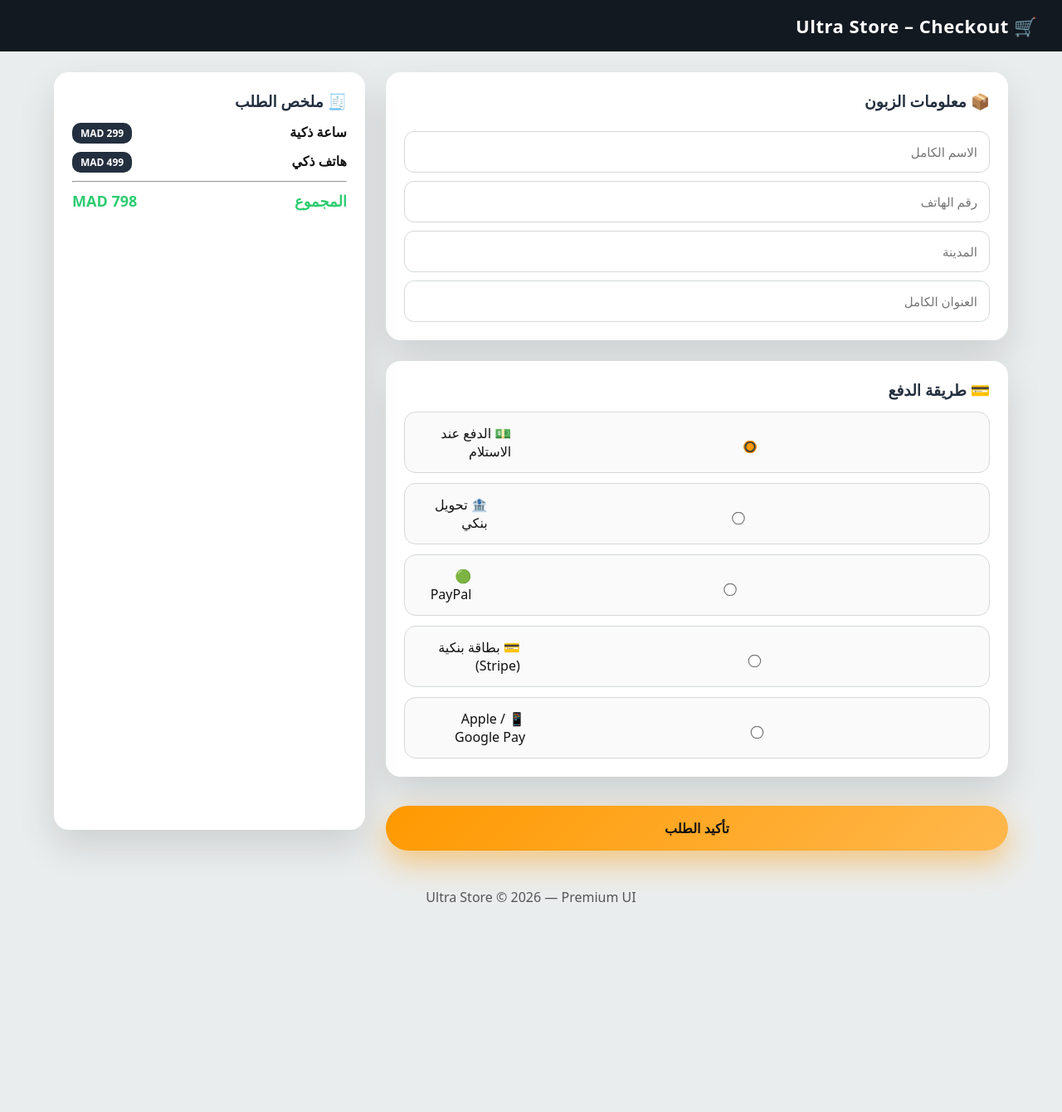
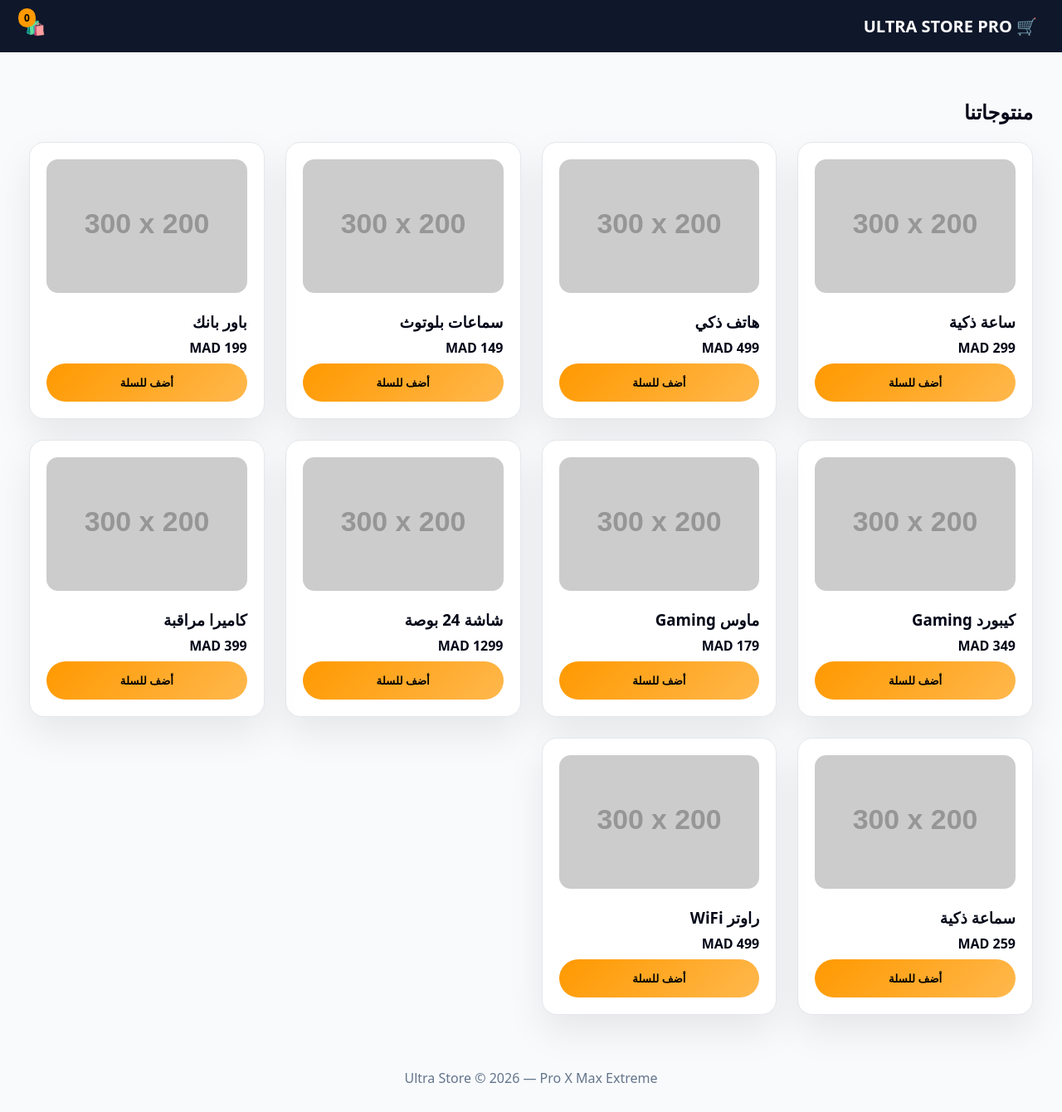
Before and after one commit to rihaniyoussef100-pixel/my-landing-page-, a plain HTML site: page index.html in a window 1280 px wide. Shown: the whole page at 83% size. Before the commit the page ends 1112 px from the top, so only its background shows below. Drawn offline with Linux system fonts and the light colour scheme; placeholder pictures from the web are drawn by us.

Commit message:
new website script

```diff
--- a/index.html
+++ b/index.html
@@ -3,19 +3,17 @@
 <head>
 <meta charset="UTF-8">
 <meta name="viewport" content="width=device-width, initial-scale=1.0">
-<title>الريحاني مول الحانوت | برعني</title>
+<title>Ultra Store Pro X</title>
 
 <style>
 :root{
   --primary:#ff9900;
-  --primary-dark:#e88b00;
-  --navy:#131921;
-  --navy-2:#232f3e;
-  --bg:#eaeded;
+  --dark:#0f172a;
+  --bg:#f8fafc;
   --card:#ffffff;
-  --border:#d5d9d9;
-  --success:#2ecc71;
-  --shadow:0 20px 45px rgba(0,0,0,.12);
+  --border:#e5e7eb;
+  --success:#16a34a;
+  --shadow:0 20px 45px rgba(0,0,0,.08);
 }
 
 *{box-sizing:border-box;font-family:system-ui}
@@ -23,258 +21,218 @@
 body{
   margin:0;
   background:var(--bg);
-  color:#111;
+  color:#020617;
 }
 
-/* ===== HEADER ===== */
+/* HEADER */
 header{
-  background:var(--navy);
+  background:var(--dark);
   color:#fff;
-  padding:16px 30px;
-  font-size:22px;
-  font-weight:800;
-  letter-spacing:.5px;
+  padding:18px 30px;
+  display:flex;
+  justify-content:space-between;
+  align-items:center;
+  font-size:20px;
+  font-weight:900;
 }
 
-/* ===== CONTAINER ===== */
+.cart-icon{
+  position:relative;
+  cursor:pointer;
+}
+
+.counter{
+  position:absolute;
+  top:-8px;
+  left:-8px;
+  background:var(--primary);
+  color:#000;
+  font-size:12px;
+  padding:3px 7px;
+  border-radius:999px;
+  font-weight:900;
+}
+
+/* LAYOUT */
 .container{
-  max-width:1200px;
+  max-width:1300px;
   margin:auto;
+  padding:35px;
+}
+
+.grid{
+  display:grid;
+  grid-template-columns:repeat(auto-fit,minmax(260px,1fr));
+  gap:25px;
+}
+
+/* PRODUCT CARD */
+.card{
+  background:var(--card);
+  border:1px solid var(--border);
+  border-radius:18px;
+  padding:20px;
+  box-shadow:var(--shadow);
+  transition:.25s;
+}
+
+.card:hover{
+  transform:translateY(-6px);
+}
+
+.card img{
+  width:100%;
+  border-radius:14px;
+  margin-bottom:12px;
+}
+
+.card h3{margin:5px 0}
+.price{font-weight:900;margin:8px 0}
+
+.card button{
+  width:100%;
+  padding:14px;
+  border:none;
+  border-radius:999px;
+  font-weight:900;
+  cursor:pointer;
+  background:linear-gradient(135deg,var(--primary),#ffb84d);
+}
+
+/* MODAL */
+.modal{
+  position:fixed;
+  inset:0;
+  background:rgba(0,0,0,.5);
+  display:none;
+  align-items:center;
+  justify-content:center;
+}
+
+.modal-content{
+  background:#fff;
+  width:90%;
+  max-width:420px;
+  border-radius:20px;
   padding:25px;
 }
 
-/* ===== GRID ===== */
-.grid{
-  display:grid;
-  grid-template-columns:2fr 1fr;
-  gap:25px;
+.modal h3{margin-bottom:15px}
+.item{display:flex;justify-content:space-between;margin:8px 0}
+.total{font-weight:900;color:var(--success);margin-top:15px}
+
+.close{
+  margin-top:15px;
+  width:100%;
+  padding:12px;
+  border:none;
+  border-radius:999px;
+  cursor:pointer;
 }
 
-/* ===== CARD ===== */
-.card{
-  background:var(--card);
-  border-radius:18px;
-  padding:22px;
-  box-shadow:var(--shadow);
-  margin-bottom:25px;
-}
-
-/* ===== TITLES ===== */
-h2,h3{
-  margin:0 0 14px;
-  color:var(--navy-2);
-}
-
-/* ===== INPUTS ===== */
-input{
-  width:100%;
-  padding:14px;
-  margin-top:10px;
-  border-radius:12px;
-  border:1px solid var(--border);
-  font-size:15px;
-}
-
-input:focus{
-  outline:none;
-  border-color:var(--primary);
-  box-shadow:0 0 0 3px rgba(255,153,0,.25);
-}
-
-/* ===== PAYMENT OPTIONS ===== */
-.payment-option{
-  display:flex;
-  align-items:center;
-  gap:14px;
-  padding:14px 16px;
-  border-radius:14px;
-  border:1px solid var(--border);
-  margin-top:12px;
-  cursor:pointer;
-  transition:.25s;
-  background:#fafafa;
-}
-
-.payment-option:hover{
-  transform:translateY(-3px);
-  box-shadow:0 12px 28px rgba(0,0,0,.1);
-}
-
-.payment-option input{
-  accent-color:var(--primary);
-  transform:scale(1.2);
-}
-
-/* ===== ULTRA BUTTON ===== */
-.ultra-btn{
-  width:100%;
-  padding:16px;
-  margin-top:10px;
-  border:none;
-  border-radius:999px;
-  font-size:16px;
-  font-weight:800;
-  cursor:pointer;
-  background:linear-gradient(135deg,var(--primary),#ffb84d);
-  color:#111;
-  box-shadow:0 15px 35px rgba(255,153,0,.45);
-  transition:.25s;
-  position:relative;
-  overflow:hidden;
-}
-
-.ultra-btn:hover{
-  transform:translateY(-2px);
-  box-shadow:0 20px 45px rgba(255,153,0,.6);
-}
-
-.ultra-btn:active{
-  transform:scale(.98);
-}
-
-/* ===== SUMMARY ===== */
-.summary-item{
-  display:flex;
-  justify-content:space-between;
-  margin:10px 0;
-  font-weight:600;
-}
-
-.total{
-  font-size:18px;
-  color:var(--success);
-  font-weight:900;
-}
-
-/* ===== BADGE ===== */
-.badge{
-  background:var(--navy-2);
-  color:#fff;
-  padding:4px 10px;
-  border-radius:10px;
-  font-size:12px;
-}
-
-/* ===== FOOTER ===== */
+/* FOOTER */
 footer{
   text-align:center;
-  padding:20px;
-  color:#555;
+  padding:30px;
+  color:#64748b;
 }
 </style>
 </head>
 
 <body>
 
-<header>🛒 Ultra Store – Checkout</header>
+<header>
+  🛒 ULTRA STORE PRO
+  <div class="cart-icon" onclick="openCart()">
+    🛍️
+    <div class="counter" id="counter">0</div>
+  </div>
+</header>
 
 <div class="container">
 
+<h2>منتوجاتنا</h2>
+
 <div class="grid">
 
-<!-- LEFT -->
-<div>
+<!-- PRODUCTS -->
+<script>
+const products=[
+  {name:"ساعة ذكية",price:299},
+  {name:"هاتف ذكي",price:499},
+  {name:"سماعات بلوتوث",price:149},
+  {name:"باور بانك",price:199},
+  {name:"كيبورد Gaming",price:349},
+  {name:"ماوس Gaming",price:179},
+  {name:"شاشة 24 بوصة",price:1299},
+  {name:"كاميرا مراقبة",price:399},
+  {name:"سماعة ذكية",price:259},
+  {name:"راوتر WiFi",price:499}
+];
 
-<div class="card">
-<h3>📦 معلومات الزبون</h3>
-<input id="name" placeholder="الاسم الكامل">
-<input id="phone" placeholder="رقم الهاتف">
-<input id="city" placeholder="المدينة">
-<input id="address" placeholder="العنوان الكامل">
-</div>
-
-<div class="card">
-<h3>💳 طريقة الدفع</h3>
-
-<label class="payment-option">
-<input type="radio" name="pay" value="الدفع عند الاستلام" checked>
-💵 الدفع عند الاستلام
-</label>
-
-<label class="payment-option">
-<input type="radio" name="pay" value="تحويل بنكي">
-🏦 تحويل بنكي
-</label>
-
-<label class="payment-option">
-<input type="radio" name="pay" value="PayPal">
-🟢 PayPal
-</label>
-
-<label class="payment-option">
-<input type="radio" name="pay" value="Stripe">
-💳 بطاقة بنكية (Stripe)
-</label>
-
-<label class="payment-option">
-<input type="radio" name="pay" value="Apple / Google Pay">
-📱 Apple / Google Pay
-</label>
-
-</div>
-
-<button class="ultra-btn" onclick="confirmOrder()">تأكيد الطلب</button>
-
-</div>
-
-<!-- RIGHT -->
-<div class="card">
-<h3>🧾 ملخص الطلب</h3>
-
-<div class="summary-item">
-<span>ساعة ذكية</span>
-<span class="badge">299 MAD</span>
-</div>
-
-<div class="summary-item">
-<span>هاتف ذكي</span>
-<span class="badge">499 MAD</span>
-</div>
-
-<hr>
-
-<div class="summary-item total">
-<span>المجموع</span>
-<span>798 MAD</span>
-</div>
-
-</div>
+products.forEach((p,i)=>{
+  document.write(`
+  <div class="card">
+    <img src="https://via.placeholder.com/300x200">
+    <h3>${p.name}</h3>
+    <div class="price">${p.price} MAD</div>
+    <button onclick="addToCart(${i})">أضف للسلة</button>
+  </div>
+  `);
+});
+</script>
 
 </div>
 </div>
 
 <footer>
-Ultra Store © 2026 — Premium UI
+Ultra Store © 2026 — Pro X Max Extreme
 </footer>
 
+<!-- CART MODAL -->
+<div class="modal" id="cart">
+  <div class="modal-content">
+    <h3>🧾 سلة الشراء</h3>
+    <div id="cartItems"></div>
+    <div class="total" id="total"></div>
+    <button class="close" onclick="sendWhatsApp()">تأكيد عبر واتساب</button>
+    <button class="close" onclick="closeCart()">إغلاق</button>
+  </div>
+</div>
+
 <script>
-const WHATSAPP_NUMBER = "212675356099";
+const WHATSAPP_NUMBER="212600000000";
+let cart=[];
 
-function confirmOrder(){
-  let name = document.getElementById("name").value;
-  let phone = document.getElementById("phone").value;
-  let city = document.getElementById("city").value;
-  let address = document.getElementById("address").value;
-  let payment = document.querySelector('input[name="pay"]:checked').value;
+function addToCart(i){
+  cart.push(products[i]);
+  document.getElementById("counter").innerText=cart.length;
+}
 
-  if(!name || !phone || !city || !address){
-    alert("عافاك عمر جميع المعلومات");
-    return;
-  }
+function openCart(){
+  document.getElementById("cart").style.display="flex";
+  let html="",sum=0;
+  cart.forEach(p=>{
+    html+=`<div class="item"><span>${p.name}</span><span>${p.price} MAD</span></div>`;
+    sum+=p.price;
+  });
+  document.getElementById("cartItems").innerHTML=html||"السلة فارغة";
+  document.getElementById("total").innerText="المجموع: "+sum+" MAD";
+}
 
-  let msg = `🛒 طلب جديد%0A
-👤 الاسم: ${name}%0A
-📞 الهاتف: ${phone}%0A
-🏙️ المدينة: ${city}%0A
-📍 العنوان: ${address}%0A
-💳 طريقة الدفع: ${payment}%0A
------------------%0A
-📦 المنتجات:%0A
-1- ساعة ذكية (299 MAD)%0A
-2- هاتف ذكي (499 MAD)%0A
------------------%0A
-💰 المجموع: 798 MAD`;
+function closeCart(){
+  document.getElementById("cart").style.display="none";
+}
 
+function sendWhatsApp(){
+  if(cart.length==0)return;
+  let msg="🛒 طلب جديد%0A";
+  let sum=0;
+  cart.forEach((p,i)=>{
+    msg+=`${i+1}- ${p.name} (${p.price} MAD)%0A`;
+    sum+=p.price;
+  });
+  msg+=`💰 المجموع: ${sum} MAD`;
   window.open(`https://wa.me/${WHATSAPP_NUMBER}?text=${msg}`,"_blank");
 }
 </script>
```
